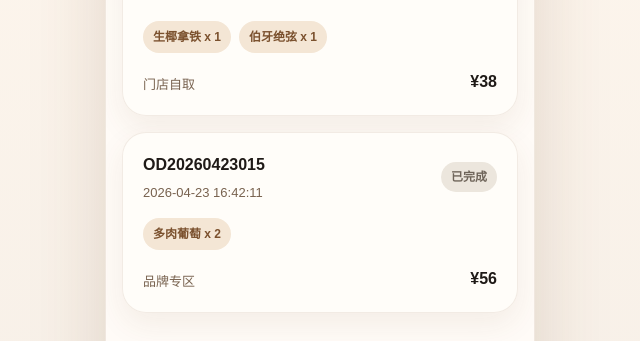
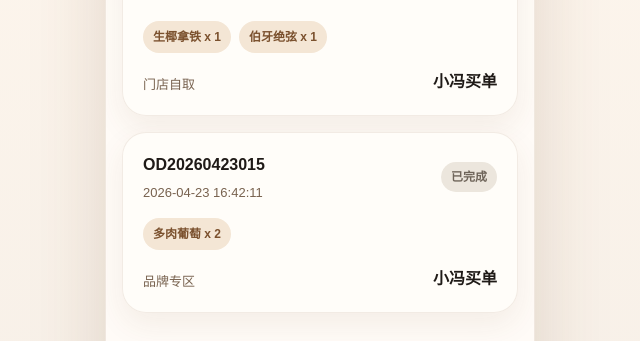
Before and after one commit to fenghx9797-Lucky/haohao-work, a Vue app: page /#/orders in a window 1280 px wide. Shown: the part 282-623 px from the top of the page, without its empty margins (320-960 px from the left). Built offline with nearby package versions, Linux system fonts and the light colour scheme.

Commit message:
feat: sync orders page display

```diff
--- a/src/pages/OrdersPage.vue
+++ b/src/pages/OrdersPage.vue
@@ -21,7 +21,7 @@
       </div>
       <div class="order-card__bottom">
         <span>取餐码 {{ lastOrder.pickupCode }}</span>
-        <strong>¥{{ lastOrder.totalPrice }}</strong>
+        <strong>{{ siteConfig.labels.sponsoredPrice }}</strong>
       </div>
     </article>
 
@@ -39,7 +39,7 @@
       </div>
       <div class="order-card__bottom">
         <span>门店自取</span>
-        <strong>¥38</strong>
+        <strong>{{ siteConfig.labels.sponsoredPrice }}</strong>
       </div>
     </article>
 
@@ -56,7 +56,7 @@
       </div>
       <div class="order-card__bottom">
         <span>品牌专区</span>
-        <strong>¥56</strong>
+        <strong>{{ siteConfig.labels.sponsoredPrice }}</strong>
       </div>
     </article>
   </section>
@@ -65,6 +65,7 @@
 <script setup>
 import { storeToRefs } from 'pinia'
 
+import { siteConfig } from '../config/site'
 import { useCartStore } from '../stores/cart'
 
 const cartStore = useCartStore()
```
